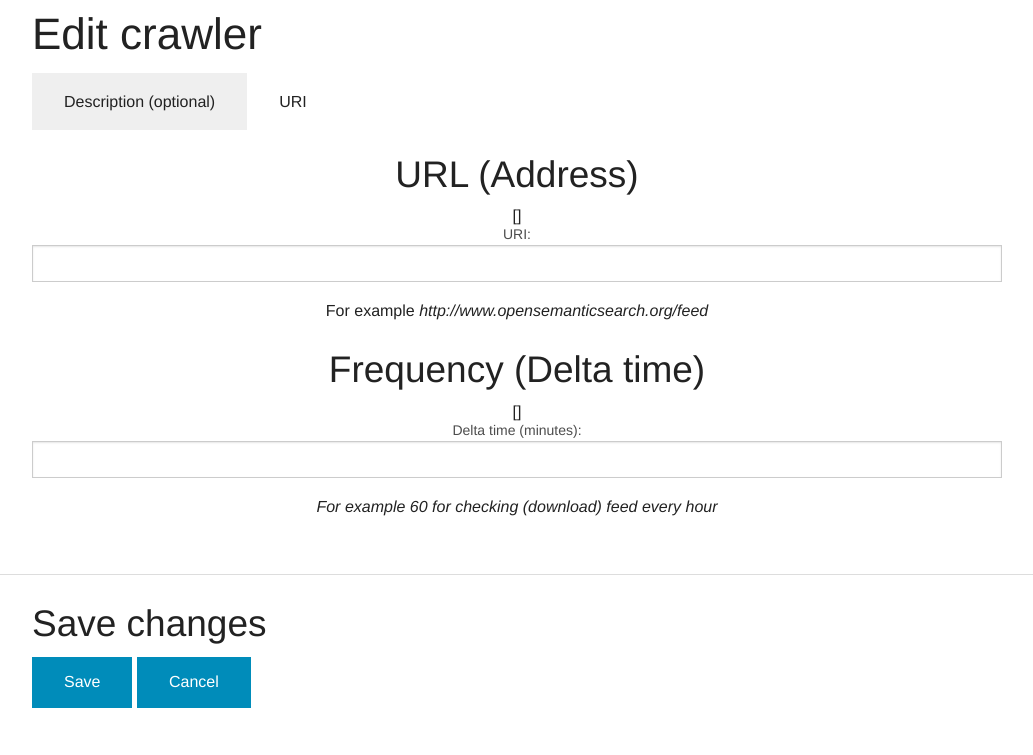
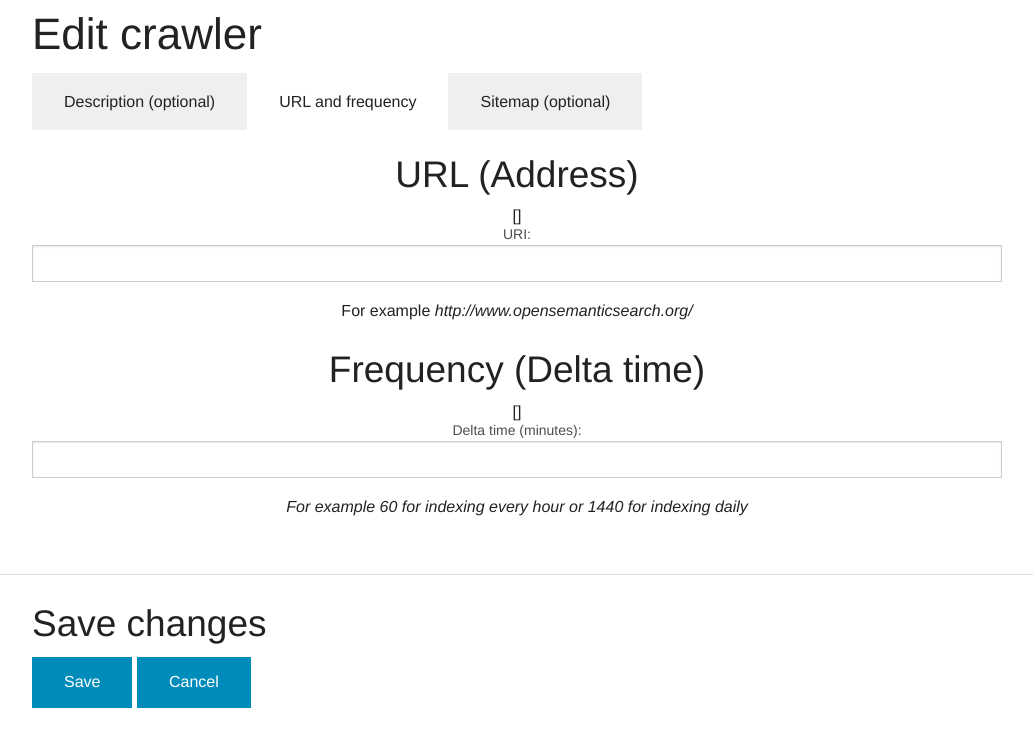
Before and after one commit to opensemanticsearch/open-semantic-search-apps, a Django app: template src/crawler/templates/crawler/crawler_form.html in a window 1280 px wide. Shown: the part 45-800 px from the top of the page, without its empty margins (123-1156 px from the left). Run offline with Django 3.2, Linux system fonts and the light colour scheme; the template is opened without the code that fills it: most values are stand-ins (such as "Sample title", 1, 10 or a date in 2020); form fields are guessed from the names that the template uses.

Commit message:
UI for indexing full website by sitemap.xml

```diff
--- a/src/crawler/models.py
+++ b/src/crawler/models.py
@@ -5,6 +5,8 @@ from django.db import models
 class Crawler(models.Model):
 
 	uri = models.CharField(max_length=1000, blank=False)
+
+	sitemap = models.CharField(max_length=1000, null=True, blank=True)
 
 	delta = models.IntegerField(default=1440)
 
--- a/src/crawler/templates/crawler/crawler_form.html
+++ b/src/crawler/templates/crawler/crawler_form.html
@@ -32,7 +32,8 @@
 
 <dl class="tabs" data-tab>
   <dd><a href="#panel-title">Description (optional)</a></dd>
-  <dd class="active"><a href="#panel-datasource">URI</a></dd>
+  <dd class="active"><a href="#panel-datasource">URL and frequency</a></dd>
+  <dd><a href="#panel-sitemap">Sitemap (optional)</a></dd>
 </dl>
 
 	</div>
@@ -64,8 +65,8 @@
 
 <p>Not necessary, only for managing purpose</p>
 
-        {{ form.subject.errors }}
-        <label for="id_subject">Title:</label>
+        {{ form.title.errors }}
+        <label for="id_title">Title:</label>
         {{ form.title }}
 
 <div class="row">
@@ -95,7 +96,7 @@
         {{ form.uri.errors }}
         <label for="id_uri">URI:</label>
         {{ form.uri }}
-	<p>For example <i>http://www.opensemanticsearch.org/feed</i></p>
+	<p>For example <i>http://www.opensemanticsearch.org/</i></p>
 
 
 <h2>Frequency (Delta time)</h2>
@@ -105,7 +106,7 @@
         {{ form.delta.errors }}
         <label for="id_delta">Delta time (minutes):</label>
         {{ form.delta }}
-	<p><i>For example 60 for checking (download) feed every hour</i></p>
+	<p><i>For example 60 for indexing every hour or 1440 for indexing daily</i></p>
 
 
     </div>
@@ -119,6 +120,28 @@
 </section>
 
 
+
+  <section class="content" id="panel-sitemap">
+
+
+<div class="row">
+	<div class="small-12 columns text-center">
+<h2>Sitemap</h2>
+	</div>
+</div>
+
+<div class="row">
+	<div class="small-12 columns">
+
+<p>Index all web pages configured in sitemap.xml instead of the given URL/Homepage</p>
+
+        {{ form.sitemap.errors }}
+        <label for="id_sitemap">URL of sitemap.xml:</label>
+        {{ form.sitemap }}
+
+	</div>
+
+</section>
 
 
 
@@ -134,7 +157,7 @@
 
 
 
-{% if feed.id %}
+{% if crawler.id %}
     <a class="button" href="{% url 'crawler:detail' crawler.id %}">Cancel</a>
 {% else %}
     <a class="button" href="{% url 'crawler:index' %}">Cancel</a>
```
Also changed, not shown: src/crawler/templates/crawler/crawler_detail.html (+8 -2 lines), src/crawler/views.py (+20 -3 lines).
